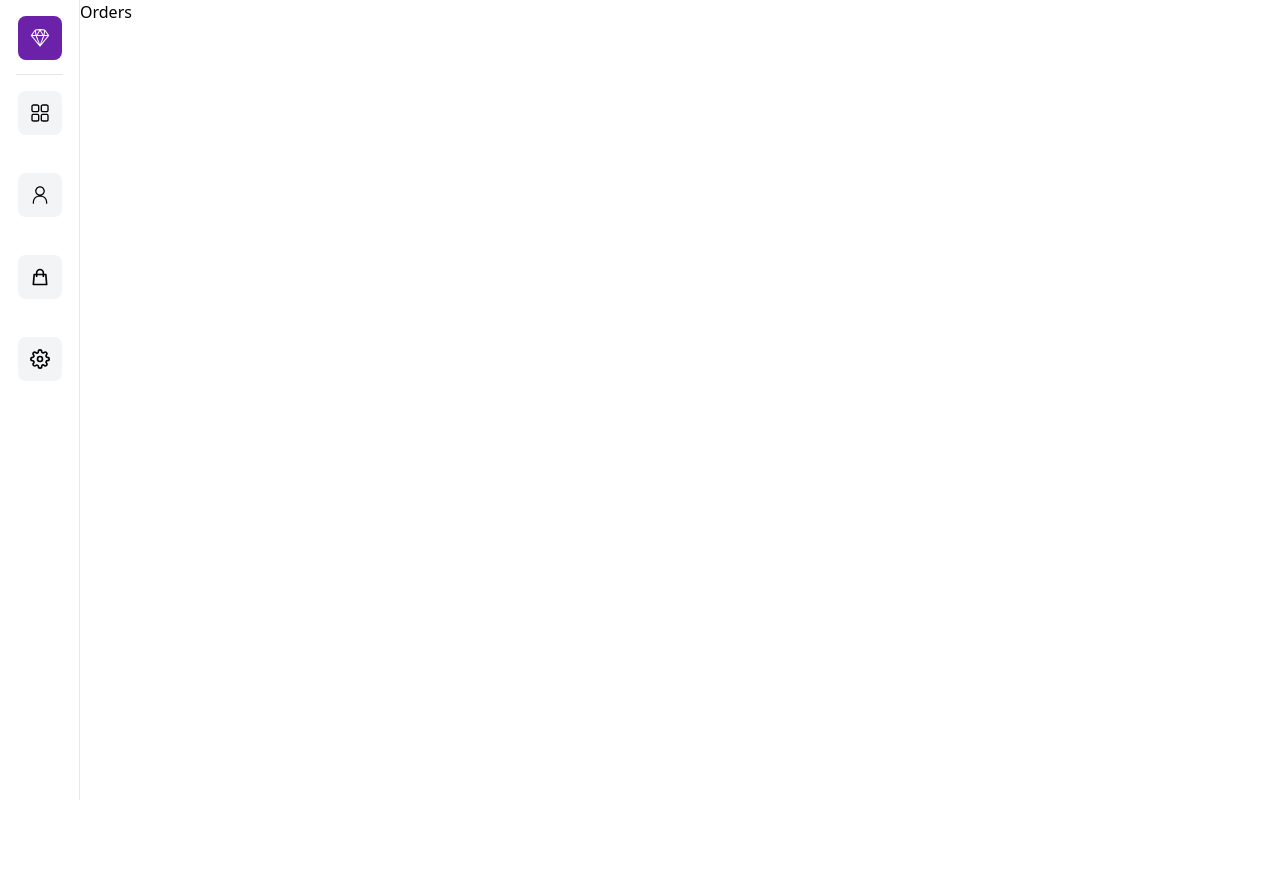
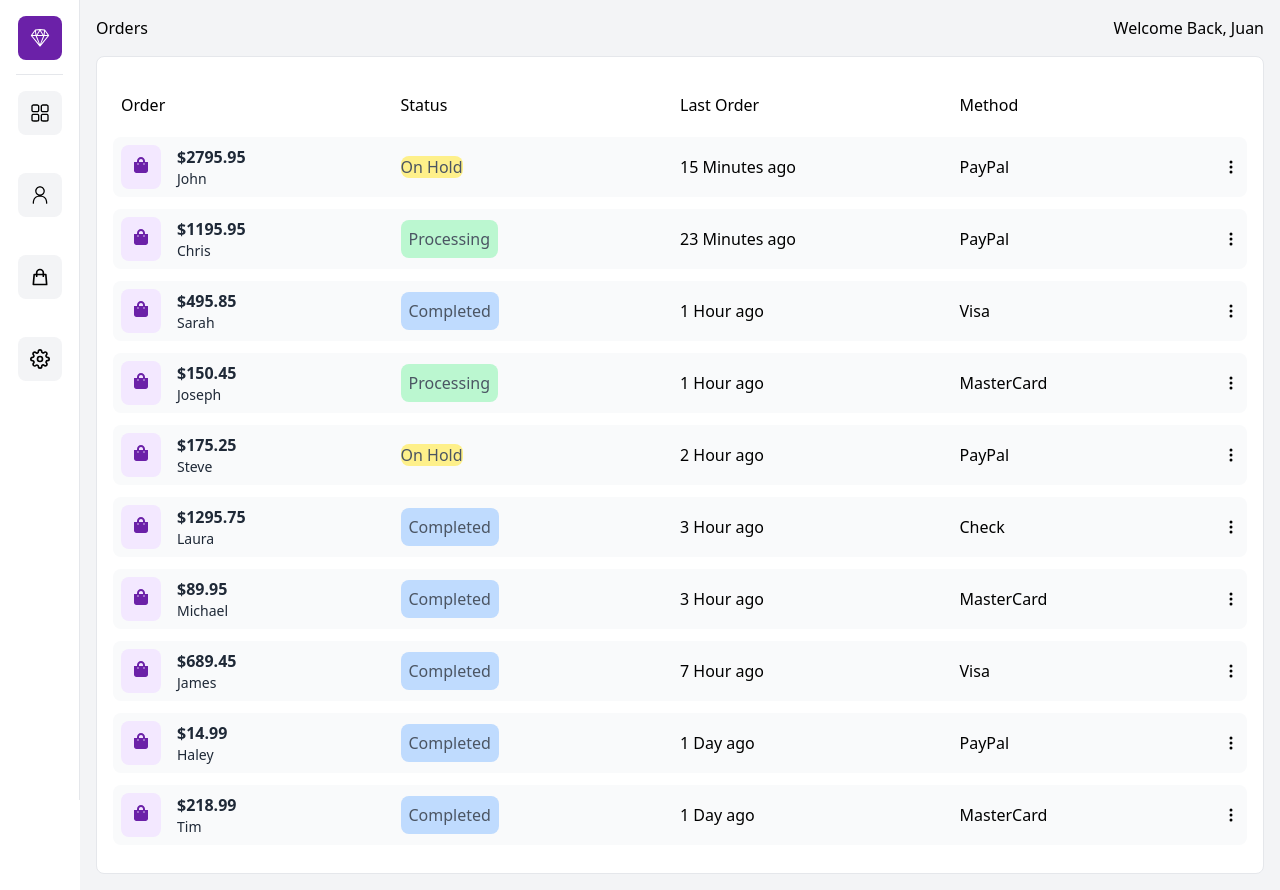
Before and after one commit to JPBerrocal/next-dash-demo, a Next.js app: page /orders in a window 1280 px wide. Before the commit the page ends 800 px from the top, so only its background shows below. Built offline with nearby package versions, Linux system fonts and the light colour scheme.

Commit message:
This end, my only friend.. the    end

```diff
--- a/components/RecentOrders.jsx
+++ b/components/RecentOrders.jsx
@@ -11,7 +11,7 @@
                     data.map((order, id) => (
                         <li key={id} className="bg-gray-50 hover:bg-gray-100 rounded-lg my-3 p-2 flex items-center cursor-pointer">
 
-                            <div class className="bg-purple-100 rounded-lg p-3">
+                            <div className="bg-purple-100 rounded-lg p-3">
                                 <FaShoppingBag className='text-purple-800' />
                             </div>
                             <div className="pl-4 ">
--- a/pages/customers.jsx
+++ b/pages/customers.jsx
@@ -1,16 +1,16 @@
 import React from 'react';
-import { BSPersonFill, BSThreeDotsVertical, BsPersonFill } from "react-icons/bs";
+import { BSPersonFill, BsThreeDotsVertical, BsPersonFill } from "react-icons/bs";
 import { data } from "../data/data.js";
 
 const customers = () => {
     return (
         <div className='bg-gray-100 min-h-screen'>
-            <div className='flex justify-between p-4'>
+            <div className='flex justify-between px-4 pt-4'>
                 <h2>Customers</h2>
                 <h2> Welcome Back, Juan</h2>
             </div>
             <div className="p-4">
-                <div className="w-full m-auto p-4 border rounded-lg bg-white over">
+                <div className="w-full m-auto p-4 border rounded-lg bg-white overflow-y-auto">
                     <div className='my-3 p-2 grid md:grid-cols-4 sm:grid-cols-3 grid-cols-2 items-center justify-between cursor-pointer'>
                         <span>Name</span>
                         <span className='sm:text-left text-right'>Email</span>
@@ -22,10 +22,16 @@
                             data.map((order, id) => (
                                 <li key={id} className="bg-gray-50 hover:bg-gray-100 rounded-lg my-3 p-2 grid md:grid-cols-4 sm:grid-cols-3 grid-cols-2 items-center justify-between cursor-pointer">
                                     <div className="flex items-center">
-                                        <div className="bg-purple-100">
+                                        <div className="bg-purple-100 p-3 rounded-lg">
                                             <BsPersonFill className="text-purple-800" />
                                         </div>
-                                        <p>{order.name.first + ' ' + order.name.last}</p>
+                                        <p className="pl-4">{order.name.first + ' ' + order.name.last}</p>
+                                    </div>
+                                    <p className="text-gray-600 sm:text-left text-right">{order.name.first}@gmail.com</p>
+                                    <p className="hidden md:flex">{order.date}</p>
+                                    <div className="sm:flex hidden justify-between items-center">
+                                        <p>{order.method}</p>
+                                        <BsThreeDotsVertical />
                                     </div>
                                 </li>
                             ))
--- a/pages/orders.jsx
+++ b/pages/orders.jsx
@@ -1,8 +1,64 @@
 import React from 'react'
+import { FaShoppingBag } from 'react-icons/fa';
+import { BsThreeDotsVertical } from 'react-icons/bs';
+import { data } from '../data/data.js';
 
 const orders = () => {
     return (
-        <div>Orders</div>
+        <div className='bg-gray-100 min-h-screen'>
+            <div className='flex justify-between px-4 pt-4'>
+                <h2>Orders</h2>
+                <h2> Welcome Back, Juan</h2>
+            </div>
+            <div className="p-4">
+                <div className="w-full m-auto p-4 border rounded-lg bg-white overflow-y-auto">
+                    <div className="my-3 p-2 grid md:grid-cols-4 sm:grid-cols-3 grid-cols-2 items-center justify-between cursor-pointer">
+                        <span>Order</span>
+                        <span className="sm:text-left text-right">Status</span>
+                        <span className="hidden md:grid">Last Order</span>
+                        <span className="hidden sm:grid">Method</span>
+                    </div>
+                    <ul>
+                        {
+                            data.map((order, id) => (
+                                <li key={id} className="bg-gray-50 hover:bg-gray-100 rounded-lg my-3 p-2 grid md:grid-cols-4 sm:grid-cols-3 grid-cols-2 items-center justify-between cursor-pointer">
+                                    <div className="flex">
+                                        <div className="bg-purple-100 p-3 rounded-lg">
+                                            <FaShoppingBag className='text-purple-800' />
+                                        </div>
+                                        <div className="pl-4">
+                                            <p className="text-gray-800 font-bold">
+                                                ${order.total}
+                                            </p>
+                                            <p className="text-gray-800 text-sm">{order.name.first}</p>
+                                        </div>
+                                    </div>
+                                    <p className="text-gray-600 sm:text-left text-right">
+                                        <span
+                                            className={
+                                                order.status == 'Processing'
+                                                    ? 'bg-green-200 p-2 rounded-lg'
+                                                    : order.status == 'Completed'
+                                                        ? 'bg-blue-200 p-2 rounded-lg'
+                                                        : 'bg-yellow-200 rounded-lg'
+                                            }
+                                        >
+                                            {order.status}
+                                        </span>
+                                    </p>
+                                    <p className='hidden md:flex'>{order.date}</p>
+                                    <div className='sm:flex hidden justify-between items-center'>
+                                        <p>{order.method}</p>
+                                        <BsThreeDotsVertical />
+                                    </div>
+                                </li>
+                            ))
+                        }
+                    </ul>
+                </div>
+            </div>
+
+        </div>
     )
 }
 
```
